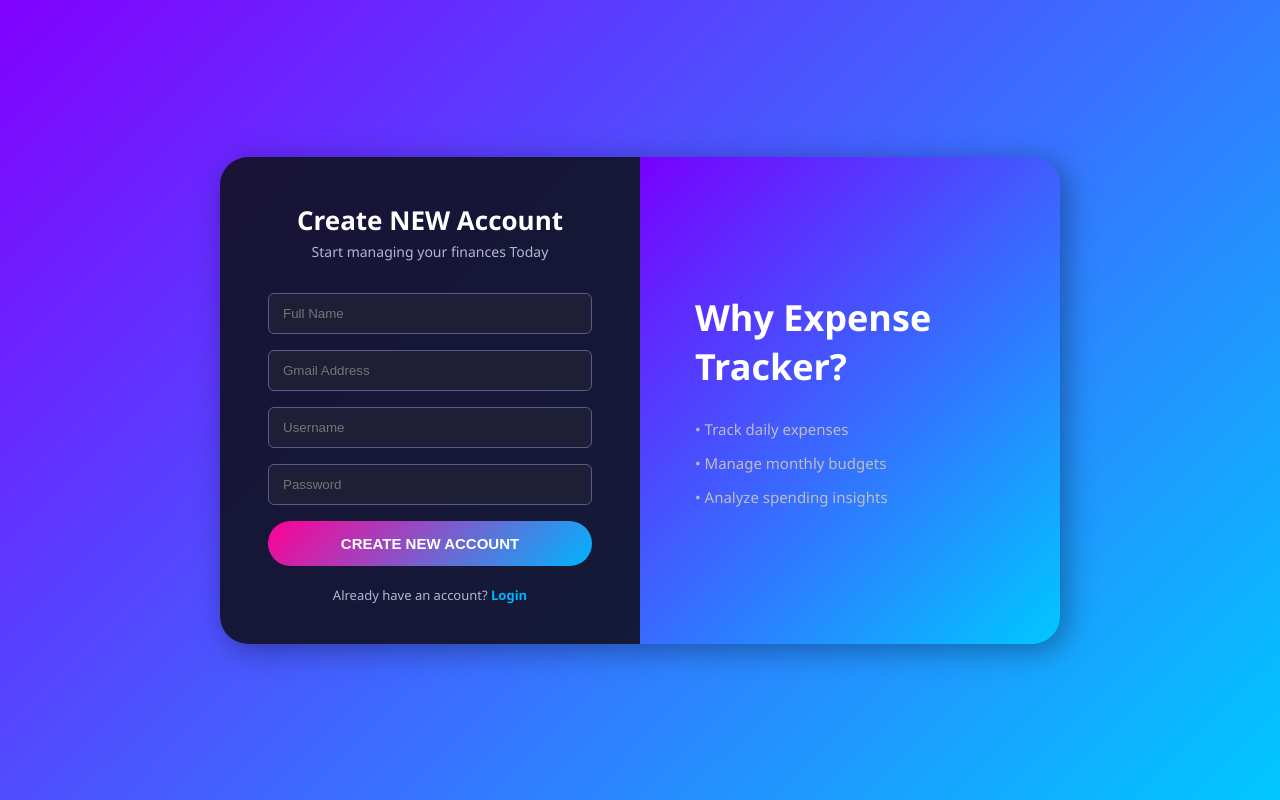
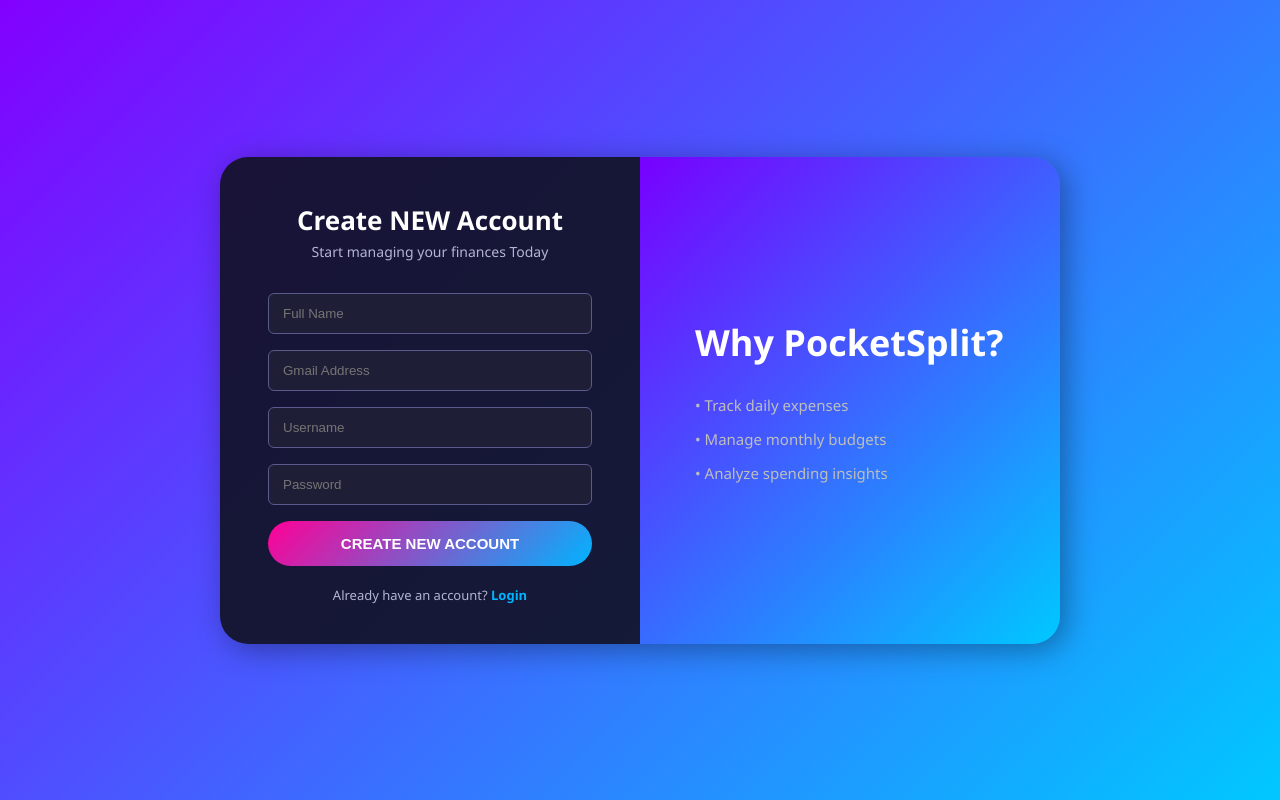
Before and after one commit to safi633/PocketSplit, a website: page frontend/signup.html in a window 1280 px wide. Drawn offline with Linux system fonts and the light colour scheme.

Commit message:
Update signup.html

```diff
--- a/frontend/signup.html
+++ b/frontend/signup.html
@@ -3,7 +3,7 @@
 <head>
   <meta charset="UTF-8" />
   <meta name="viewport" content="width=device-width, initial-scale=1.0" />
-  <title>Expense Tracker Signup</title>
+  <title>PocketSplit Signup</title>
   <link rel="stylesheet" href="/css/style.css" />
 </head>
 <body>
@@ -20,7 +20,7 @@
         <div class="auth-switch">Already have an account? <a href="/login.html">Login</a></div>
       </div>
       <div class="auth-right">
-        <h2>Why Expense Tracker?</h2>
+        <h2>Why PocketSplit?</h2>
         <ul>
           <li>• Track daily expenses </li>
           <li>• Manage monthly budgets</li>
```
